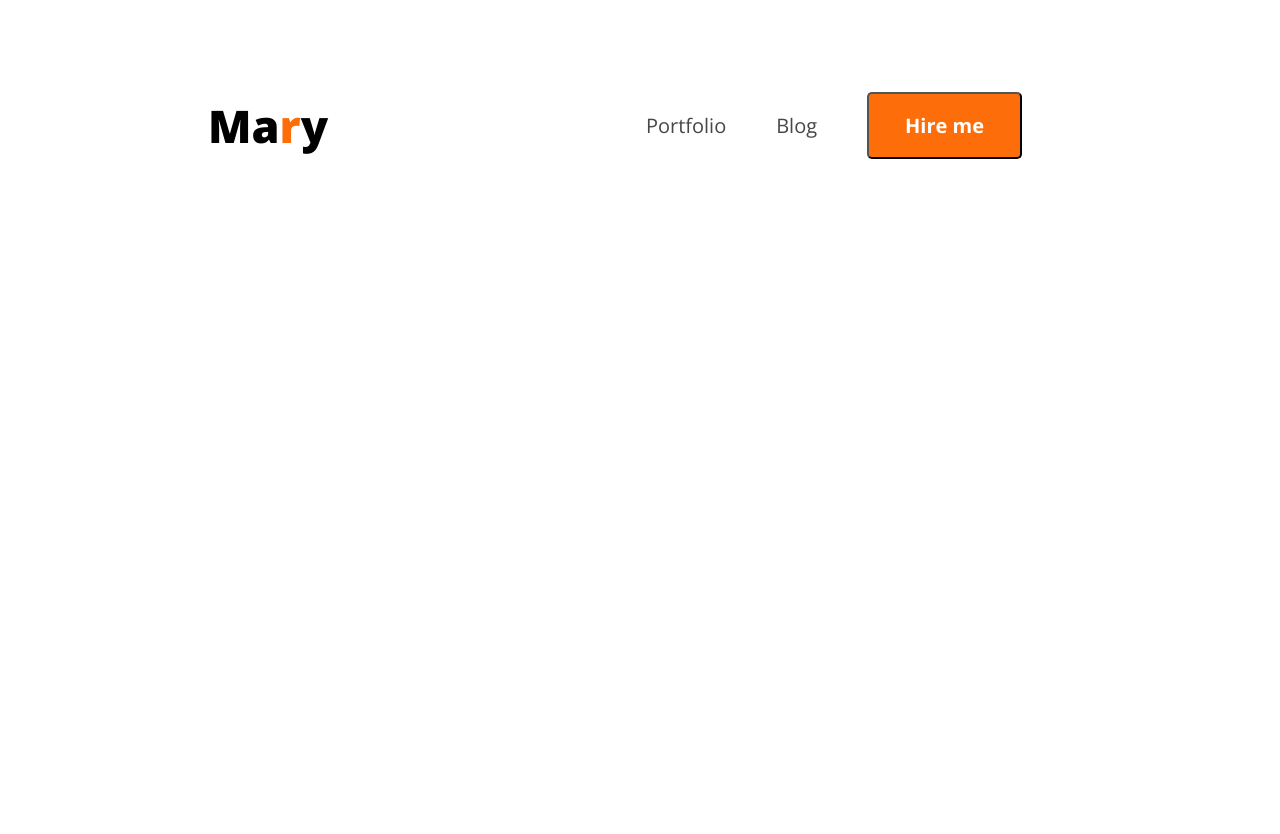
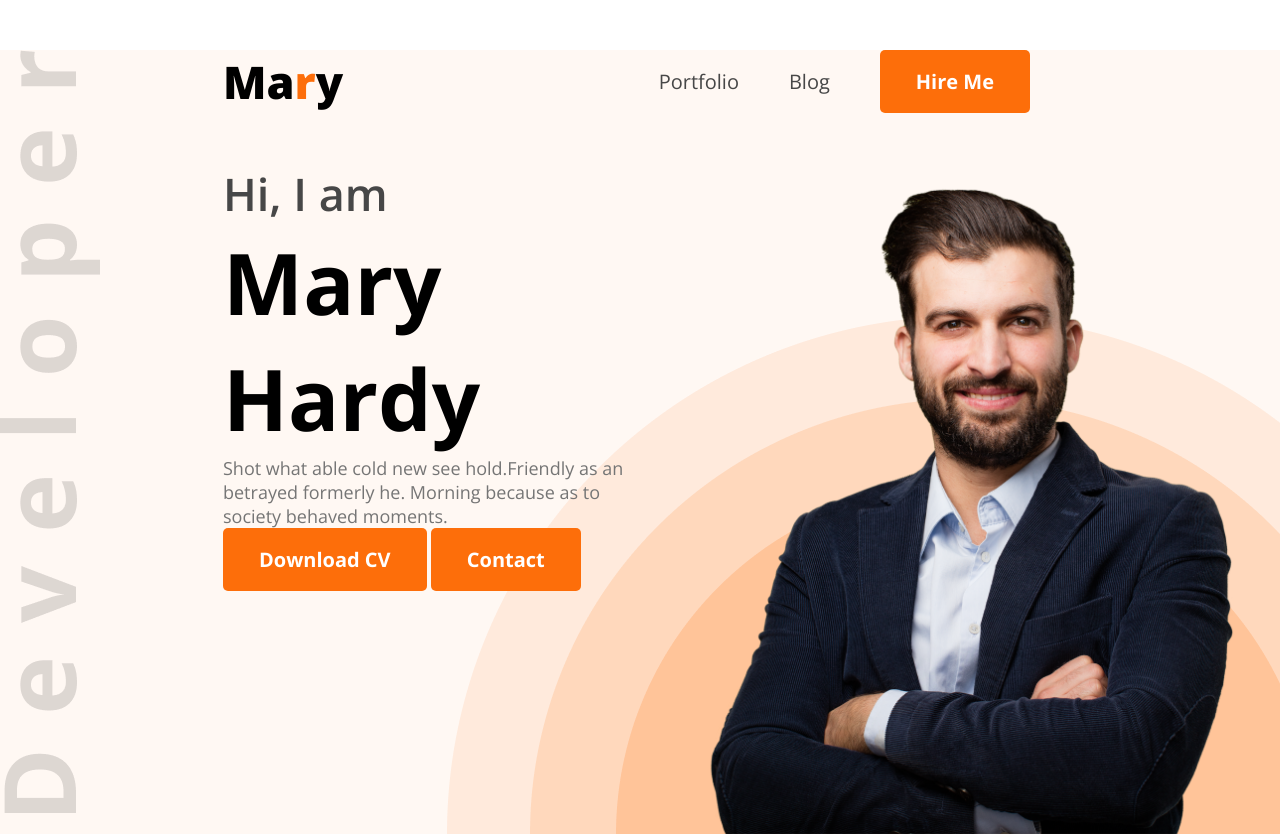
Before and after one commit to AkashPaul923/developer-portfolio-demo-1, a plain HTML site: page index.html in a window 1280 px wide. Before the commit the page ends 800 px from the top, so only its background shows below. Drawn offline with nearby package versions, Linux system fonts and the light colour scheme.

Commit message:
header design

```diff
--- a/index.html
+++ b/index.html
@@ -10,15 +10,26 @@
     <link rel="stylesheet" href="styles/styles.css">
 </head>
 <body class="normal-fonts">
-    <header>
+    <header class="header">
         <nav >
             <h3 class="nav-title">Ma<span class="color-primary">r</span>y</h3>
             <ul>
                 <li><a class="dark-2" href="">Portfolio</a></li>
                 <li><a class="dark-2" href="">Blog</a></li>
-                <li><button class="button">Hire me</button></li>
+                <li><button class="button">Hire Me</button></li>
             </ul>
         </nav>
+        <div class="banner">
+            <div class="banner-content">
+                <h4 class="banner-greetings dark-2">Hi, I  am</h4>
+                <h1 class="banner-title">Mary Hardy</h1>
+                <p class="banner-discription">Shot what able cold new see hold.Friendly as an betrayed formerly he. Morning because as to society behaved moments.</p>
+                <button class="button">Download CV</button>
+                <button class="button">Contact</button>
+
+            </div>
+            <img class="banner-profil-pic" src="images/hardy.png" alt="">
+        </div>
     </header>
     <main>
 
--- a/styles/styles.css
+++ b/styles/styles.css
@@ -1,3 +1,7 @@
+*{
+    margin: 0 0;
+}
+
 /* fonts style */
 .normal-fonts {
     font-family: "Open Sans", sans-serif;
@@ -23,8 +27,17 @@
     font-size: 20px;
     font-weight: 700;
     padding: 18px 36px;
+    border: none;
 }
+/* header */
+.header{
+    background: rgb(255, 248, 243);
+    background-image: url(../images/developer.png),url(../images/header_bg.png);
+    background-position: top left,bottom right;
+    background-repeat: no-repeat;
+    padding-left: 23px;
 
+}
   /* navigation style */
   nav{
     display: flex;
@@ -58,3 +71,32 @@
     font-size: 20px;
     cursor:pointer;
   }
+
+
+  /* banner design */
+
+  .banner{
+    display: flex;
+    justify-content: space-between;
+    margin: 0 38px 0 200px;
+  }
+  .banner-content{
+    max-width: 585px;
+  }
+
+  .banner-greetings{
+    font-size: 45px;
+    font-weight: 600;
+  }
+
+  .banner-title{
+    font-size: 85px;
+    font-weight: bold;
+  }
+  .banner-discription{
+    font-size: 18px;
+    color: rgb(117, 117, 117);
+  }
+  .banner-profil-pic{
+    width: 580px;
+  }
```
Also changed, not shown: images/developer.png (added), images/hardy.png (added), images/header_bg.png (added), images/icons/facebook.png (added), images/icons/insta.png (added), images/icons/js.png (added), images/icons/mongo.png (added), images/icons/nodejs.png (added), images/icons/react.png (added), images/icons/twitter.png (added).
